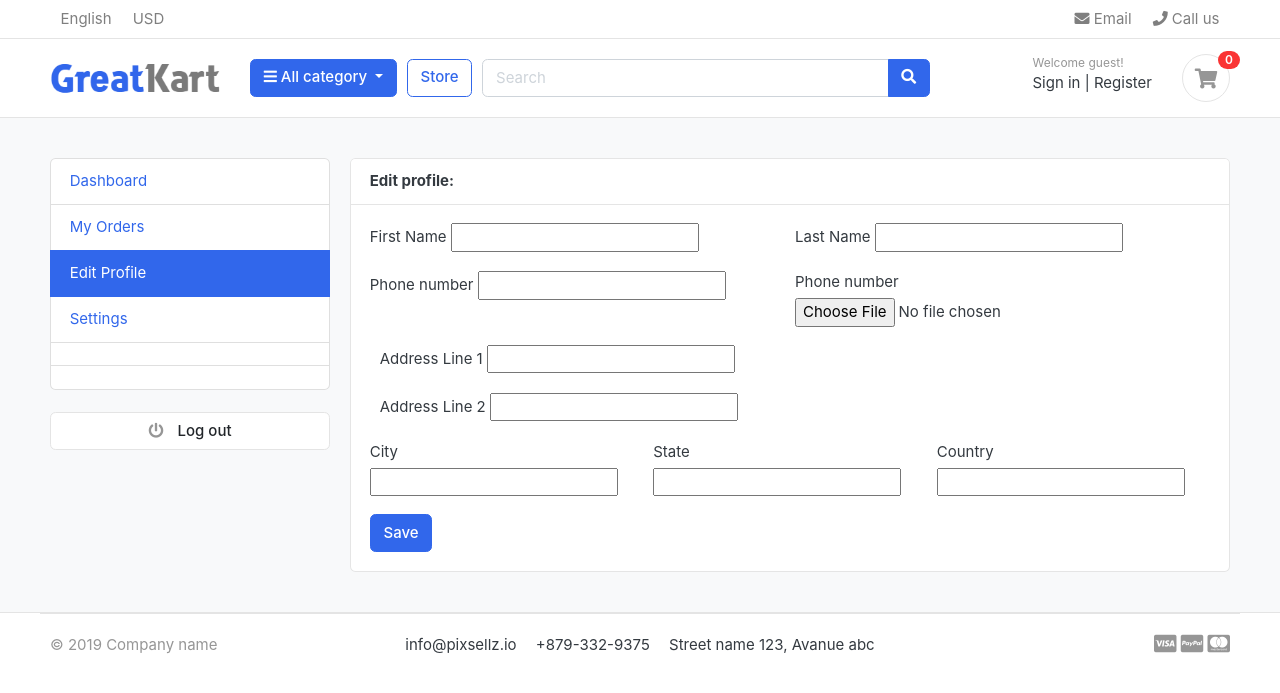
After one commit to IvanBondarenkoIT/GreatCartDjango, a Django app: page /accounts/edit_profile/ in a window 1280 px wide. The commit adds this page. Shown: the top 693 px of the page. Run offline with Django 5.2, Linux system fonts and the light colour scheme; data that the repository does not hold is empty; some libraries are stand-ins or nearby versions; some web fonts are replaced.

Commit message:
added: edit profile setup and functionality

```diff
--- a/accounts/urls.py
+++ b/accounts/urls.py
@@ -15,5 +15,6 @@ urlpatterns = [
     path('reset_password/', views.reset_password, name='reset_password'),
 
     path('my_orders/', views.my_orders, name='my_orders'),
+    path('edit_profile/', views.edit_profile, name='edit_profile'),
 
 ]
--- a/accounts/views.py
+++ b/accounts/views.py
@@ -198,3 +198,8 @@ def my_orders(request):
         'orders': orders,
     }
     return render(request, 'accounts/my_orders.html', context=context)
+
+
+def edit_profile(request):
+    # user = Account.objects.get(pk=id)
+    return render(request, "accounts/edit_profile.html")
--- /dev/null
+++ b/templates/accounts/edit_profile.html
@@ -0,0 +1,89 @@
+{% extends 'base.html' %}
+
+{% load static %}
+
+{% block content %}
+
+<!-- ========================= SECTION CONTENT ========================= -->
+<section class="section-conten padding-y bg">
+
+
+{% include 'includes/alerts.html' %}
+
+<div class="container">
+	<div class="row">
+    {% include 'includes/dashboard_sidebar.html' %}
+	<main class="col-md-9">
+		<article class="card">
+		<header class="card-header">
+			<strong class="d-inline-block mr-3">Edit profile:</strong>
+
+		</header>
+		<div class="card-body">
+			<div class="row">
+                <div class="col-md-12">
+                    <form action="" method="POST">
+                        {% csrf_token %}
+                        <div class="form-row">
+                            <div class="form-group col-md-6">
+                                <label>First Name</label>
+                                <input type="text" name="" id="">
+                            </div>
+                            <div class="form-group col-md-6">
+                                <label>Last Name</label>
+                                <input type="text" name="" id="">
+                            </div>
+                        </div>
+                        <div class="form-row">
+                            <div class="form-group col-md-6">
+                                <label>Phone number</label>
+                                <input type="text" name="" id="">
+                            </div>
+                            <div class="form-group col-md-6">
+                                <label>Phone number</label>
+                                <input type="file" name="" id="">
+                            </div>
+                        </div>
+
+                        <div class="form-group col-md-12">
+                            <label>Address Line 1</label>
+                            <input type="text" name="" id="">
+                        </div>
+
+                        <div class="form-group col-md-12">
+                            <label>Address Line 2</label>
+                            <input type="text" name="" id="">
+                        </div>
+
+                        <div class="form-row">
+                            <div class="form-group col-md-4">
+                                <label>City</label>
+                                <input type="text" name="" id="">
+                            </div>
+                            <div class="form-group col-md-4">
+                                <label>State</label>
+                                <input type="text" name="" id="">
+                            </div>
+                            <div class="form-group col-md-4">
+                                <label>Country</label>
+                                <input type="text" name="" id="">
+                            </div>
+                        </div>
+                        <input type="submit" value="Save" class="btn btn-primary">
+                    </form>
+                </div>
+
+			</div> <!-- row.// -->
+		</div> <!-- card-body .// -->
+
+		</article> <!-- order-group.// -->
+	</main>
+</div> <!-- row.// -->
+</div>
+
+
+</section>
+<!-- ========================= SECTION CONTENT END// ========================= -->
+
+
+{% endblock %}
--- a/templates/includes/dashboard_sidebar.html
+++ b/templates/includes/dashboard_sidebar.html
@@ -3,7 +3,8 @@
 		<ul class="list-group">
 			<a class="list-group-item {% if '/accounts/' == request.path %}active{% endif %}" href="{% url 'dashboard' %}"> Dashboard </a>
 			<a class="list-group-item {% if '/accounts/my_orders/' == request.path %}active{% endif %}" href="{% url 'my_orders' %}"> My Orders </a>
-			<a class="list-group-item" href="#"> Edit Profile </a>
+            <a class="list-group-item {% if '/accounts/edit_profile/' == request.path %}active{% endif %}" href="{% url 'edit_profile' %}"> Edit Profile </a>
+
 			<a class="list-group-item" href="#"> Settings </a>
 			<a class="list-group-item" href="#"></a>
 			<a class="list-group-item" href="#"></a>
```
Also changed, not shown: accounts/admin.py (+12 -1 lines), accounts/models.py (+23 -4 lines).
